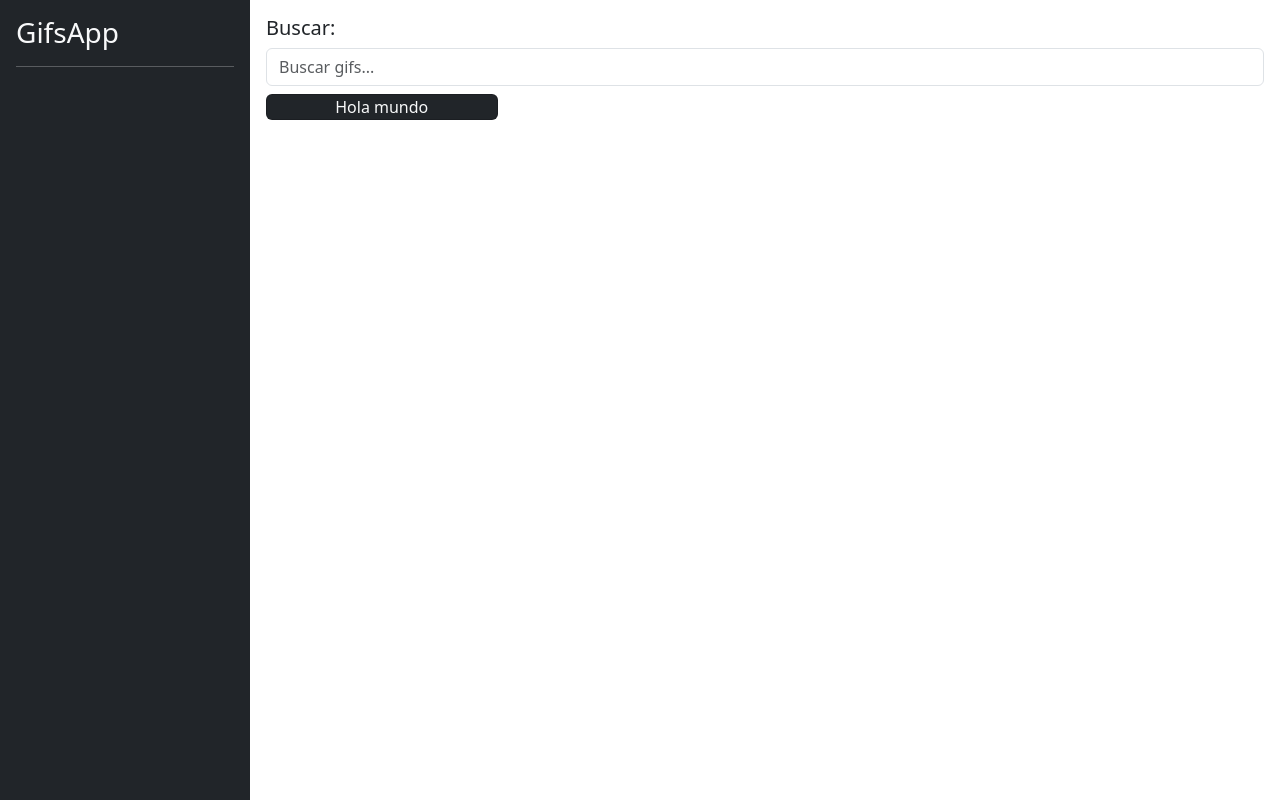
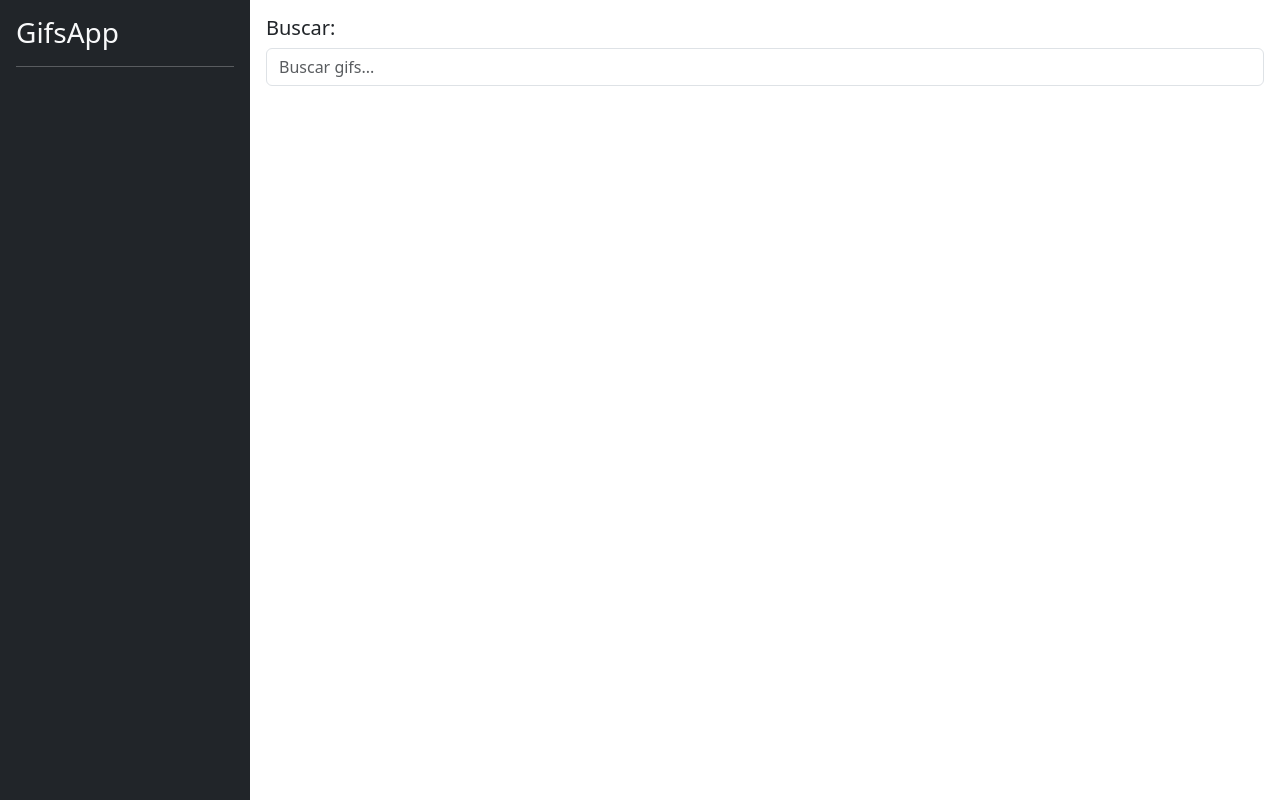
Before and after one commit to pabloalvrezz/03-gifs-app, an Angular app: page / in a window 1280 px wide. Built offline with nearby package versions, Linux system fonts and the light colour scheme.

Commit message:
Mostramos los titulos de los gifs

```diff
--- a/src/app/gifs/components/card-list/card-list.component.html
+++ b/src/app/gifs/components/card-list/card-list.component.html
@@ -1,10 +1,10 @@
 <div class="row">
-  <div class="col-md-3 col-sm-6">
+  <div *ngFor="let gif of gifs" class="col-md-3 col-sm-6">
     <div class="card mb-2 text-center bg-dark">
       <!-- Todo: Crear imagen-->
 
       <div class="car-body text-light">
-        <p class="card-text">Hola mundo</p>
+        <p class="card-text">{{ gif.title }}</p>
       </div>
     </div>
   </div>
--- a/src/app/gifs/components/card-list/card-list.component.ts
+++ b/src/app/gifs/components/card-list/card-list.component.ts
@@ -1,4 +1,5 @@
-import { Component } from '@angular/core';
+import { Component, Input } from '@angular/core';
+import { Gif } from '../../interfaces/gifs.interfaces';
 
 @Component({
   selector: 'gifs-card-list',
@@ -6,7 +7,7 @@
 })
 export class CardListComponent {
 
-  constructor() { }
-
+  @Input()
+  public gifs: Gif[] = [];
 
 }
--- a/src/app/gifs/pages/home/home-page.component.html
+++ b/src/app/gifs/pages/home/home-page.component.html
@@ -1,8 +1,10 @@
 <div class="row p-3">
   <div class="col-12">
+    <!-- Este es el elemento que hara la request de los giphs -->
     <gifs-search-box> </gifs-search-box>
   </div>
+
   <div class="col-12 pt-2">
-    <gifs-card-list></gifs-card-list>
+    <gifs-card-list [gifs]="gifs"></gifs-card-list>
   </div>
 </div>
--- a/src/app/gifs/pages/home/home.component.ts
+++ b/src/app/gifs/pages/home/home.component.ts
@@ -1,4 +1,6 @@
 import { Component } from '@angular/core';
+import { GifsService } from '../../services/gifs.service';
+import { Gif } from '../../interfaces/gifs.interfaces';
 
 @Component({
   selector: 'gifs-home-page',
@@ -6,4 +8,12 @@
 })
 export class HomePageComponent {
 
+  constructor(private gifsService: GifsService) {
+
+  }
+
+  get gifs(): Gif[] {
+    return this.gifsService.gifsList;
+  }
+
 }
--- a/src/app/gifs/services/gifs.service.ts
+++ b/src/app/gifs/services/gifs.service.ts
@@ -26,14 +26,11 @@
     // comprobamos si el usuario ha introducido un nombre ya buscado anteriormente
     if (this._tagsHistory.includes(tag))
       this._tagsHistory = this._tagsHistory.filter((oldTag) => oldTag !== tag)
-
-
     this._tagsHistory.unshift(tag)
 
     // si el historial tiene mas de 10 busquedas eliminaremos siempre la ultima
     this._tagsHistory = this._tagsHistory.splice(0, 10)
   }
-
 
   searchTag(tag: string): void {
     if (tag.length === 0) return;
@@ -48,7 +45,6 @@
     this.http.get<SearchResponse>(`${this.serviceUrl}/search`, { params })
       .subscribe(resp => {
         this.gifsList = resp.data
-        console.log({ gifs: this.gifsList })
       })
 
   }
```
